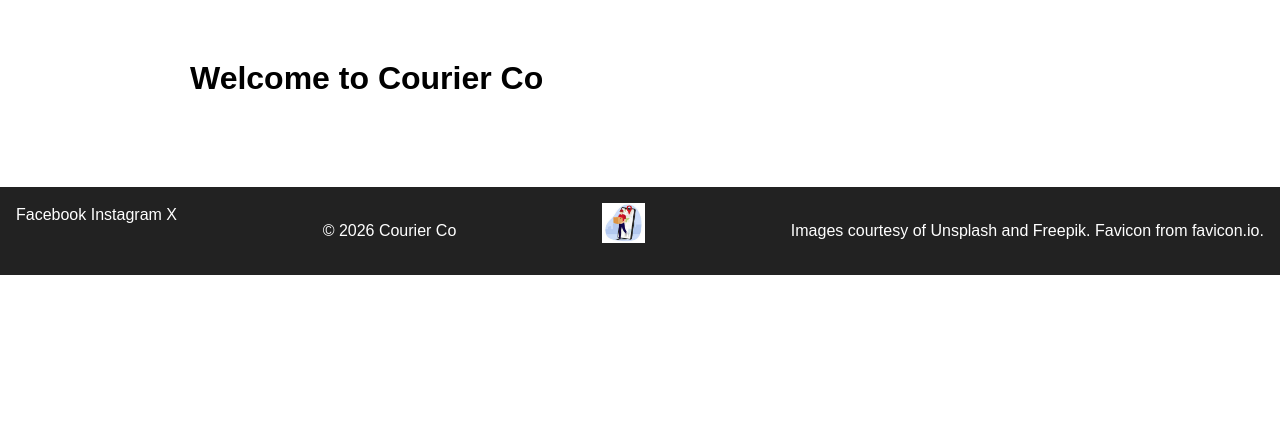
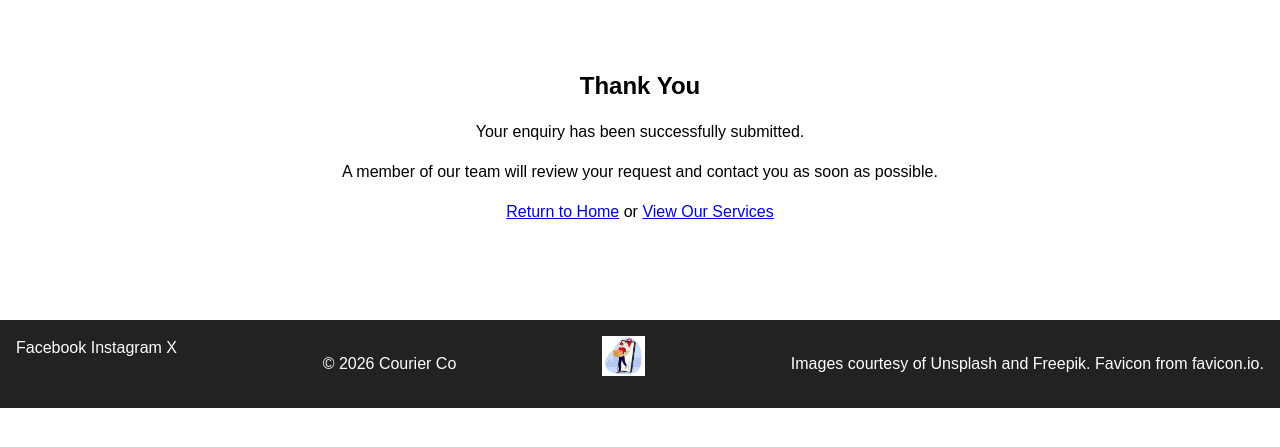
Before and after one commit to Reme65/courier-co, a web app: file thank-you.html in a window 1280 px wide. Shown: the part 63-510 px from the top of the page. Run offline with its HTML, style and script files only (its server is not run), Linux system fonts and the light colour scheme.

Commit message:
update thank-you.html and styles.css

```diff
--- a/assets/css/styles.css
+++ b/assets/css/styles.css
@@ -137,6 +137,16 @@ main {
 .about-content h2 {
   margin-top: 2rem;
 }
+.thank-you-page {
+  max-width: 700px;
+  margin: 0 auto;
+  padding: 3rem 2rem;
+  text-align: center;
+}
+
+.thank-you-message h1 {
+  margin-bottom: 1rem;
+}
 
 /* Footer */
 .footer-logo {
--- a/thank-you.html
+++ b/thank-you.html
@@ -3,15 +3,15 @@
 <head>
     <meta charset="UTF-8">
     <meta name="viewport" content="width=device-width, initial-scale=1.0">
-    <title>Courier Co</title>
+    <title>Courier Co | Thank You</title>
     <link rel="stylesheet" href="assets/css/styles.css">
     <link rel="icon" type="image/png" href="assets/images/favicon/favicon-16x16.png">
 </head>
 <body>
     <header class="navbar">
         <div class="site-title">
-  <a href="index.html">Courier Co</a>
-</div>
+            <a href="index.html">Courier Co</a>
+        </div>
 
         <input type="checkbox" id="menu-checkbox" hidden>
         <label for="menu-checkbox" class="menu-toggle">☰</label>
@@ -26,8 +26,21 @@
         </nav>
     </header>
 
-    <main>
-        <h1>Welcome to Courier Co</h1>
+    <main class="thank-you-page">
+        <section class="thank-you-message">
+            <h1>Thank You</h1>
+            <p>Your enquiry has been successfully submitted.</p>
+            <p>
+                A member of our team will review your request and contact you
+                as soon as possible.
+            </p>
+
+            <p>
+                <a href="index.html">Return to Home</a>
+                or
+                <a href="services.html">View Our Services</a>
+            </p>
+        </section>
     </main>
 
     <footer class="site-footer">
```
